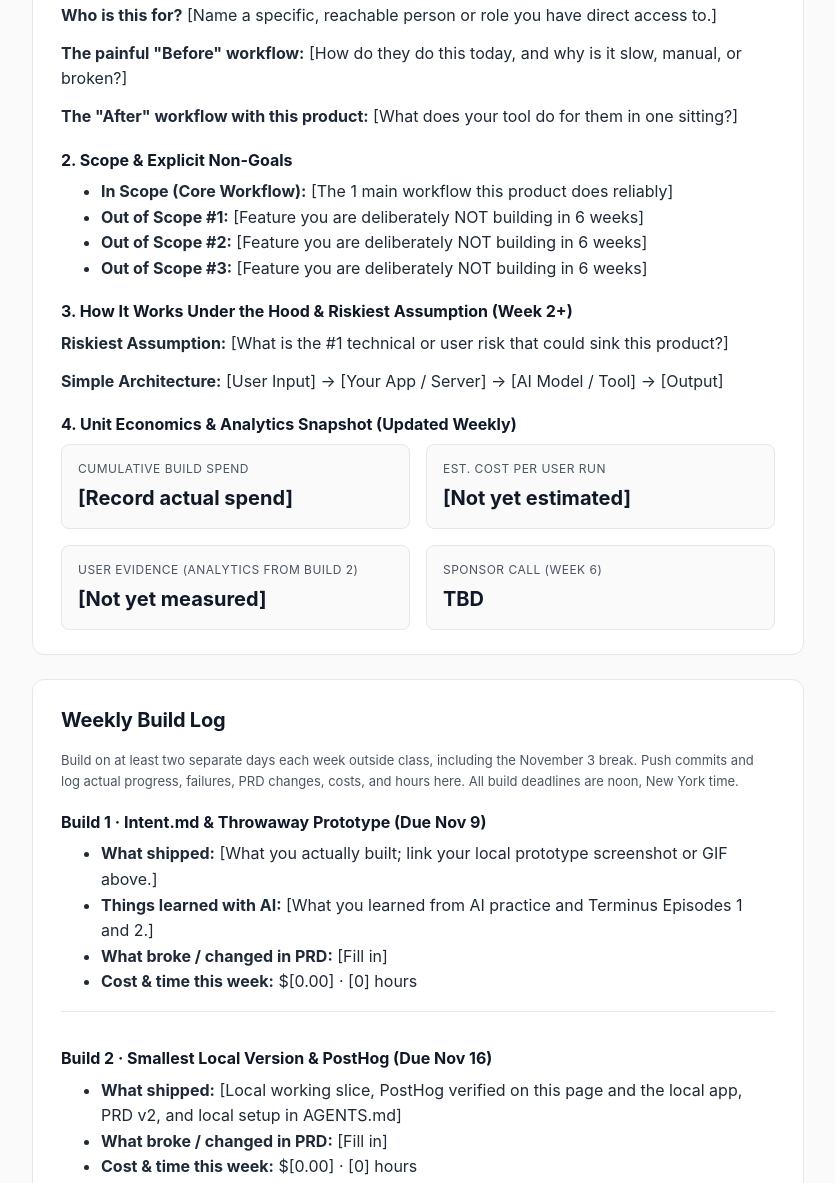
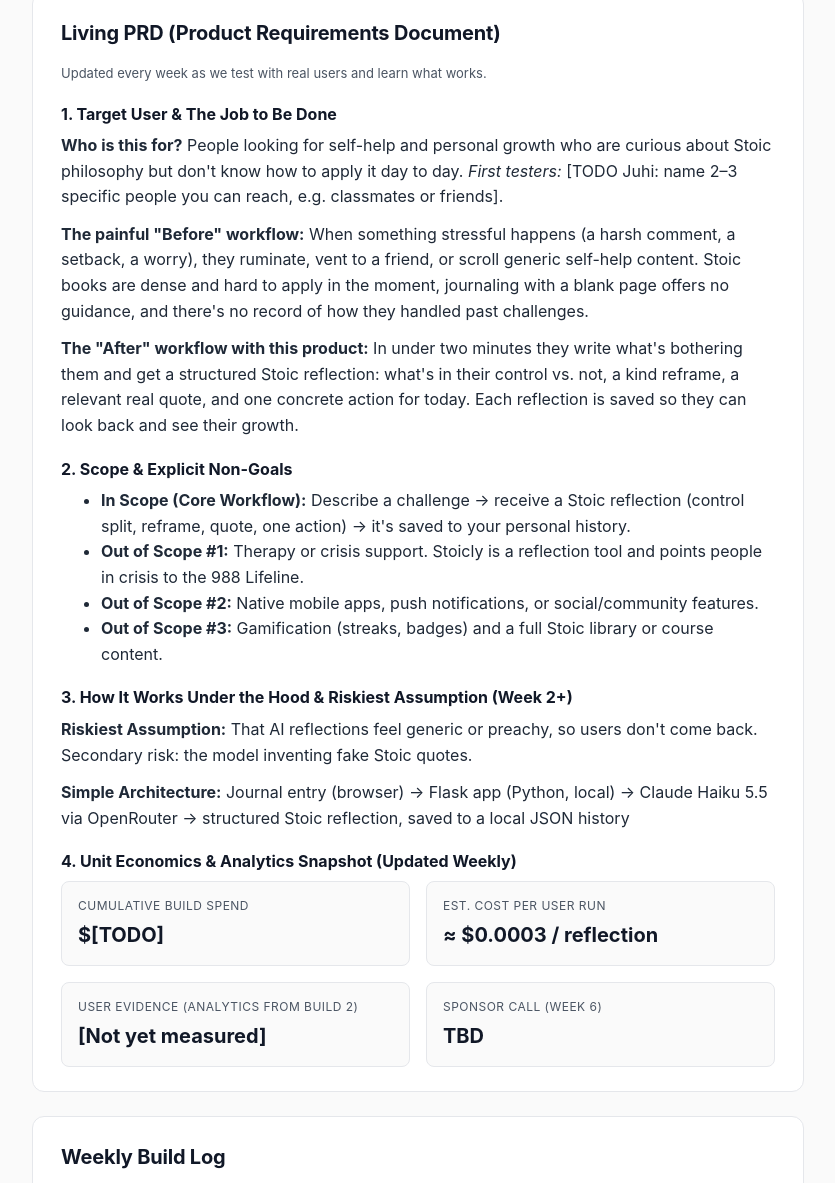
Before and after one commit to building-with-ai-f26/js15791-stoicly, a plain HTML site: page docs/index.html in a window 1280 px wide. Shown: the part 673-1856 px from the top of the page, without its empty margins (222-1057 px from the left). Drawn offline with Linux system fonts and the light colour scheme.

Commit message:
Fill in Product Page, PRD v1, README, and AGENTS.md for Stoicly
Co-Authored-By: Claude Opus 5.5 <noreply@anthropic.com>

```diff
--- a/docs/index.html
+++ b/docs/index.html
@@ -3,7 +3,7 @@
 <head>
   <meta charset="UTF-8" />
   <meta name="viewport" content="width=device-width, initial-scale=1.0" />
-  <title>[Your Product Name] · Building with AI (Fall 2026)</title>
+  <title>Stoicly · Building with AI (Fall 2026)</title>
 
   <!-- Week 1: create your PostHog account only.
        Build 2: paste your project's current PostHog web snippet here,
@@ -144,8 +144,8 @@
     <!-- HERO / PRODUCT PITCH -->
     <header>
       <span class="eyebrow">NYU Stern · Building with AI · Fall 2026</span>
-      <h1>[Your Product Name]</h1>
-      <p class="tagline">[One clear sentence: Who is this for, and what painful job does it do for them?]</p>
+      <h1>Stoicly</h1>
+      <p class="tagline">An AI-powered reflection app for anyone seeking self-improvement: describe a challenge, get a Stoic reframe and one small action, and track your growth over time.</p>
       <div class="cta-row">
         <a class="btn" href="#live-demo" onclick="window.posthog && posthog.capture('clicked_try_product')">See the Product →</a>
         <a class="btn btn-secondary" href="#prd">Read the Living PRD</a>
@@ -157,12 +157,11 @@
     <section id="live-demo">
       <h2>Product Showcase (Prototype / Live App / 2-Min Video)</h2>
       <p>
-        <strong>Current Status:</strong> [Build 1: local prototype / Builds 2–4: local app / Build 5: cloud app]<br />
-        <strong>Demo:</strong> [Add a screenshot or GIF now; add the live cloud app URL in Build 5.]
+        <strong>Current Status:</strong> Build 1 · local prototype (Python + Flask, runs on my laptop)<br />
+        <strong>Demo:</strong> Screenshot of the local prototype below. A live cloud URL and 2-minute video come in Build 5.
       </p>
-      <p class="meta">
-        Ask your coding agent to embed a screenshot or GIF of your local prototype for Build 1. Keep this evidence current, then add your cloud app link and two-minute video in Build 5.
-      </p>
+      <img src="screenshot.png" alt="Stoicly prototype: a journal box, a Stoic reflection split into what is and isn't in your control, a quote, and one action for today" style="width:100%;border:1px solid var(--border);border-radius:8px;" />
+      <p class="meta">How it works: write what's weighing on you → Stoicly separates what's in your control from what isn't, offers a Stoic reframe and a real quote from Marcus Aurelius, Epictetus, or Seneca, and suggests one action for today. Every reflection is saved to your history.</p>
     </section>
 
     <!-- LIVING PRD (Updated every week!) -->
@@ -171,31 +170,31 @@
       <p class="meta">Updated every week as we test with real users and learn what works.</p>
 
       <h3>1. Target User & The Job to Be Done</h3>
-      <p><strong>Who is this for?</strong> [Name a specific, reachable person or role you have direct access to.]</p>
-      <p><strong>The painful "Before" workflow:</strong> [How do they do this today, and why is it slow, manual, or broken?]</p>
-      <p><strong>The "After" workflow with this product:</strong> [What does your tool do for them in one sitting?]</p>
+      <p><strong>Who is this for?</strong> People looking for self-help and personal growth who are curious about Stoic philosophy but don't know how to apply it day to day. <em>First testers:</em> [TODO Juhi: name 2–3 specific people you can reach, e.g. classmates or friends].</p>
+      <p><strong>The painful "Before" workflow:</strong> When something stressful happens (a harsh comment, a setback, a worry), they ruminate, vent to a friend, or scroll generic self-help content. Stoic books are dense and hard to apply in the moment, journaling with a blank page offers no guidance, and there's no record of how they handled past challenges.</p>
+      <p><strong>The "After" workflow with this product:</strong> In under two minutes they write what's bothering them and get a structured Stoic reflection: what's in their control vs. not, a kind reframe, a relevant real quote, and one concrete action for today. Each reflection is saved so they can look back and see their growth.</p>
 
       <h3>2. Scope & Explicit Non-Goals</h3>
       <ul>
-        <li><strong>In Scope (Core Workflow):</strong> [The 1 main workflow this product does reliably]</li>
-        <li><strong>Out of Scope #1:</strong> [Feature you are deliberately NOT building in 6 weeks]</li>
-        <li><strong>Out of Scope #2:</strong> [Feature you are deliberately NOT building in 6 weeks]</li>
-        <li><strong>Out of Scope #3:</strong> [Feature you are deliberately NOT building in 6 weeks]</li>
+        <li><strong>In Scope (Core Workflow):</strong> Describe a challenge → receive a Stoic reflection (control split, reframe, quote, one action) → it's saved to your personal history.</li>
+        <li><strong>Out of Scope #1:</strong> Therapy or crisis support. Stoicly is a reflection tool and points people in crisis to the 988 Lifeline.</li>
+        <li><strong>Out of Scope #2:</strong> Native mobile apps, push notifications, or social/community features.</li>
+        <li><strong>Out of Scope #3:</strong> Gamification (streaks, badges) and a full Stoic library or course content.</li>
       </ul>
 
       <h3>3. How It Works Under the Hood & Riskiest Assumption (Week 2+)</h3>
-      <p><strong>Riskiest Assumption:</strong> [What is the #1 technical or user risk that could sink this product?]</p>
-      <p><strong>Simple Architecture:</strong> [User Input] → [Your App / Server] → [AI Model / Tool] → [Output]</p>
+      <p><strong>Riskiest Assumption:</strong> That AI reflections feel generic or preachy, so users don't come back. Secondary risk: the model inventing fake Stoic quotes.</p>
+      <p><strong>Simple Architecture:</strong> Journal entry (browser) → Flask app (Python, local) → Claude Haiku 5.5 via OpenRouter → structured Stoic reflection, saved to a local JSON history</p>
 
       <h3>4. Unit Economics & Analytics Snapshot (Updated Weekly)</h3>
       <div class="grid-2">
         <div class="stat-box">
           <div class="stat-label">Cumulative Build Spend</div>
-          <div class="stat-value">[Record actual spend]</div>
+          <div class="stat-value">$[TODO]</div>
         </div>
         <div class="stat-box">
           <div class="stat-label">Est. Cost Per User Run</div>
-          <div class="stat-value">[Not yet estimated]</div>
+          <div class="stat-value">≈ $0.0003 / reflection</div>
         </div>
         <div class="stat-box">
           <div class="stat-label">User Evidence (Analytics from Build 2)</div>
@@ -216,10 +215,10 @@
       <div class="log-entry">
         <h3>Build 1 · Intent.md & Throwaway Prototype (Due Nov 9)</h3>
         <ul>
-          <li><strong>What shipped:</strong> [What you actually built; link your local prototype screenshot or GIF above.]</li>
-          <li><strong>Things learned with AI:</strong> [What you learned from AI practice and Terminus Episodes 1 and 2.]</li>
-          <li><strong>What broke / changed in PRD:</strong> [Fill in]</li>
-          <li><strong>Cost & time this week:</strong> $[0.00] · [0] hours</li>
+          <li><strong>What shipped:</strong> A working local prototype (Flask + one HTML page): enter a challenge, get a structured Stoic reflection from Claude Haiku 5.5 via OpenRouter, and browse saved past reflections. API key is read from <code>.env</code> only. Product Page and PRD v1 published.</li>
+          <li><strong>Things learned with AI:</strong> [TODO Juhi: in your own words]</li>
+          <li><strong>What broke / changed in PRD:</strong> Narrowed "track personal growth" to a simple saved history for now; trends/insights deferred until real users show what they want. Asking the model for structured JSON made the output consistent and easy to display.</li>
+          <li><strong>Cost & time this week:</strong> $[TODO] · [TODO] hours</li>
         </ul>
       </div>
 
```
Also changed, not shown: 2 other files.
